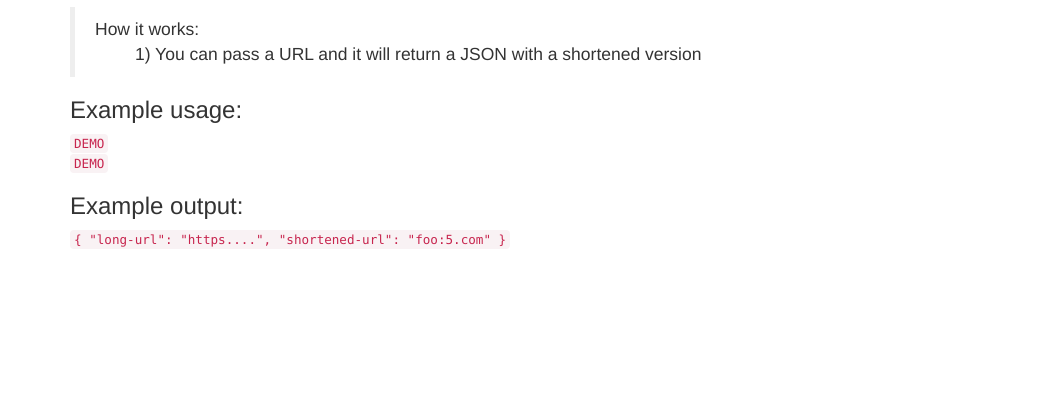
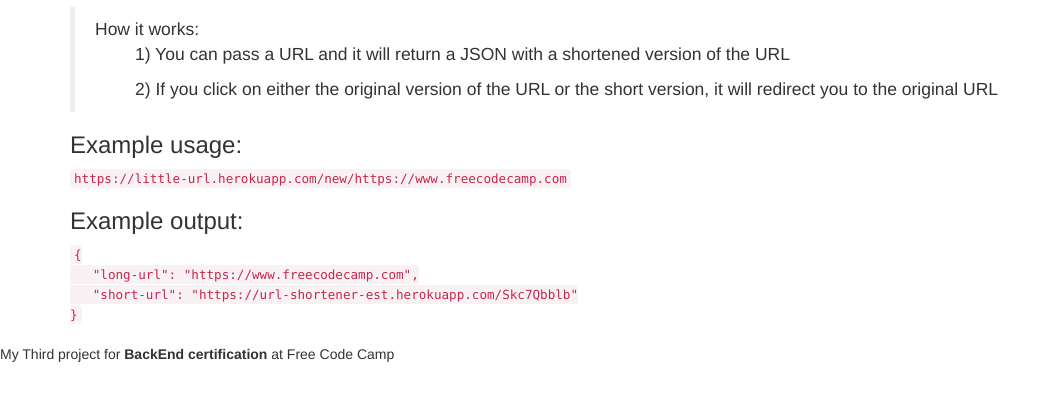
Before and after one commit to TefiC/url-shortener, a website: page index.html in a window 1280 px wide. Shown: the part 63-464 px from the top of the page, without its empty margins (0-1060 px from the left). Drawn offline with nearby package versions, Linux system fonts and the light colour scheme.

Commit message:
Updated index.html to describe the syntax

```diff
--- a/index.html
+++ b/index.html
@@ -1,4 +1,4 @@
-<!doctype html>
+<!DOCTYPE html>
 <html lang="en">
     <head>
         <title>My URL shortener</title>
@@ -11,18 +11,25 @@
             </h1>
             <blockquote>
                 How it works:
-                <ul>1) You can pass a URL and it will return a JSON with a shortened version </ul>
+                <ul>1) You can pass a URL and it will return a JSON with a shortened version of the URL </ul>
+                <ul>2) If you click on either the original version of the URL or the short version, it will redirect you to the original URL</ul>
             </blockquote>
             <h3>Example usage:</h3>
-            <code>DEMO</code><br>
-            <code>DEMO</code>
+            <code>https://little-url.herokuapp.com/new/https://www.freecodecamp.com</code><br>
             <h3>Example output:</h3>
             <code>
                 {
-                  "long-url": "https....",
-                  "shortened-url": "foo:5.com"
+                <br>
+                     &ensp; &ensp;"long-url": "https://www.freecodecamp.com",
+                <br>
+                     &ensp; &ensp;"short-url": "https://url-shortener-est.herokuapp.com/Skc7Qbblb"
+                <br>
                 }
             </code>
         </div>
+
+        <br>
+
+        <p>My Third project for <strong>BackEnd certification</strong> at Free Code Camp</p>
     </body>
 </html>
```
